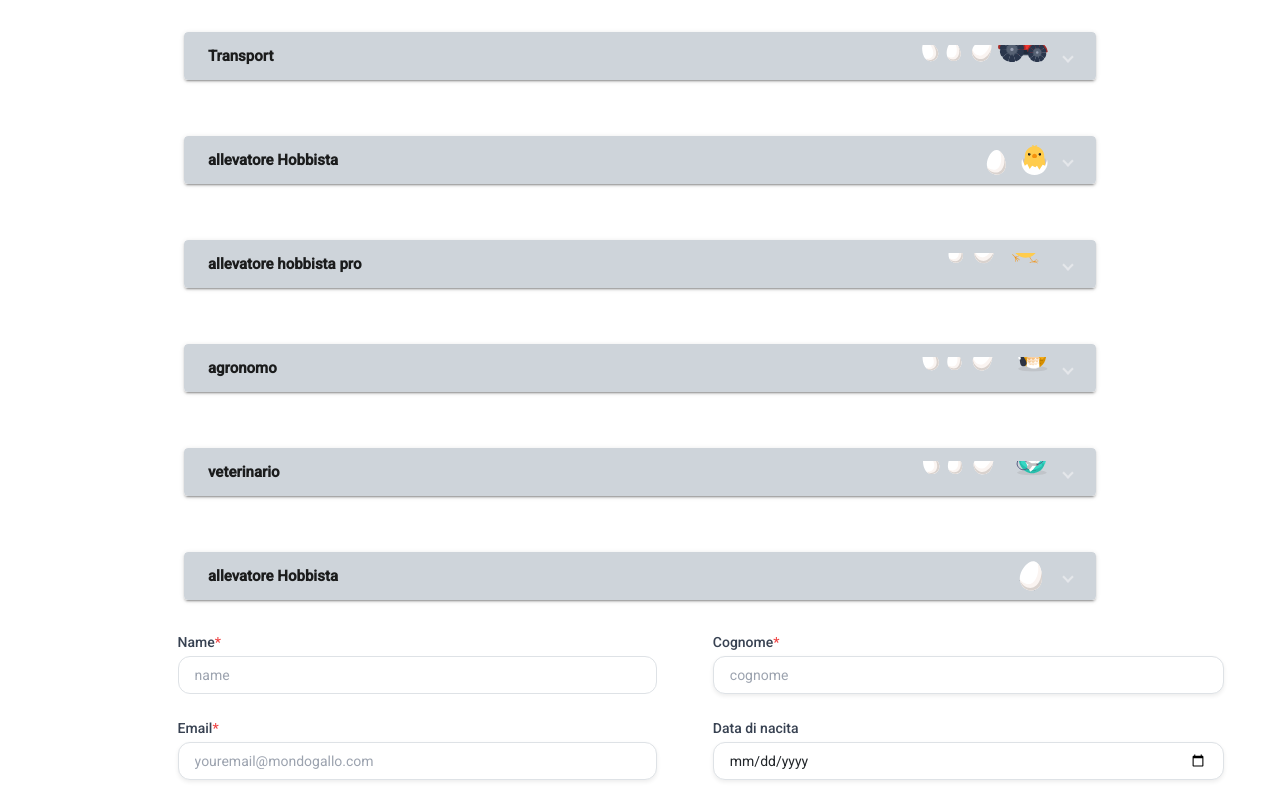
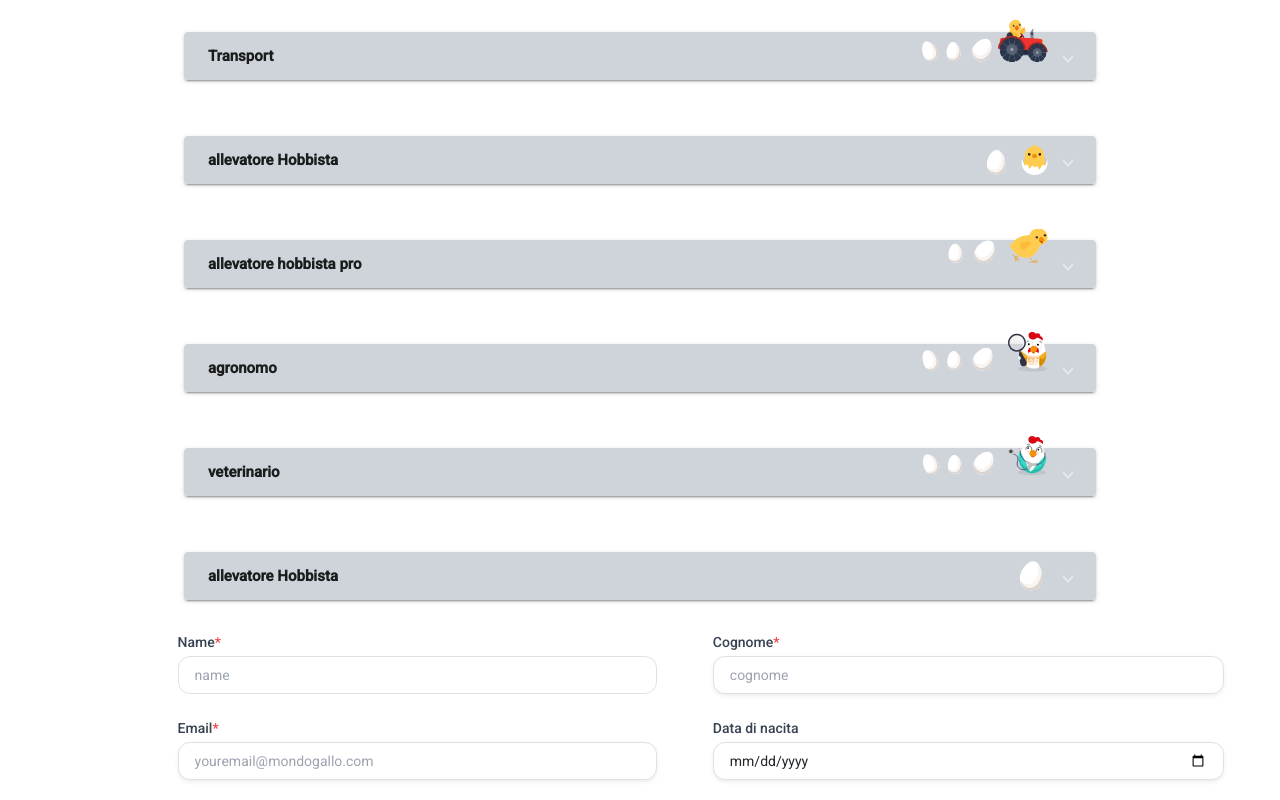
Before and after one commit to Racheal-Iperu/task-management-system, an Angular app: page /roles in a window 1280 px wide. Shown: the top 800 px of the page. Built offline with nearby package versions, Linux system fonts and the light colour scheme.

Commit message:
fix:worked on image overflow-hidden

```diff
--- a/src/app/components/role-upgrade/role-upgrade.component.css
+++ b/src/app/components/role-upgrade/role-upgrade.component.css
@@ -10,7 +10,7 @@
 }
 
 .show-overflow {
-  @apply overflow-visible relative;
+  @apply overflow-visible;
 }
 
 .icon-container {
@@ -48,3 +48,7 @@
     transform: translateY(-18%);
   }
 }
+
+/*:host ::ng-deep .mat-expansion-panel-header .mat-content {*/
+/*  overflow: visible !important;*/
+/*}*/
--- a/src/app/components/role-upgrade/role-upgrade.component.html
+++ b/src/app/components/role-upgrade/role-upgrade.component.html
@@ -2,7 +2,7 @@
 <div class="lg:grid-rows-2 grid-cols-1 lg:grid-cols-[auto_1fr] gap-6 self-center m-8
 flex justify-center items-center" *ngFor="let role of roles">
   <mat-accordion class="w-full lg:w-3/4">
-    <mat-expansion-panel class="mb-4">
+    <mat-expansion-panel class="mb-4 overflow-visible">
       <mat-expansion-panel-header class="bg-dark-subtle" >
         <mat-panel-title>
           <b>{{ role.name }}</b>
--- a/src/app/components/role-upgrade/role-upgrade.component.ts
+++ b/src/app/components/role-upgrade/role-upgrade.component.ts
@@ -1,4 +1,4 @@
-import { Component, OnInit } from '@angular/core';
+import {AfterViewInit, Component, ElementRef, OnInit, Renderer2} from '@angular/core';
 import {FormBuilder, FormGroup, Validators} from "@angular/forms";
 
 @Component({
@@ -6,9 +6,9 @@ import {FormBuilder, FormGroup, Validators} from "@angular/forms";
   templateUrl: './role-upgrade.component.html',
   styleUrls: ['./role-upgrade.component.css']
 })
-export class RoleUpgradeComponent implements OnInit {
+export class RoleUpgradeComponent implements OnInit , AfterViewInit{
   formGroup!: FormGroup;
-  constructor(private formBuilder: FormBuilder) { }
+  constructor(private formBuilder: FormBuilder,private el: ElementRef, private renderer: Renderer2) { }
 roles = [{
   id: 3,
   name: "Transport",
@@ -58,4 +58,11 @@ roles = [{
     });
   }
 
+
+  ngAfterViewInit() {
+    const contents = this.el.nativeElement.querySelectorAll('.mat-content');
+    contents.forEach((content: HTMLElement) => {
+      this.renderer.setStyle(content, 'overflow', 'visible');
+    });
+  }
 }
```
